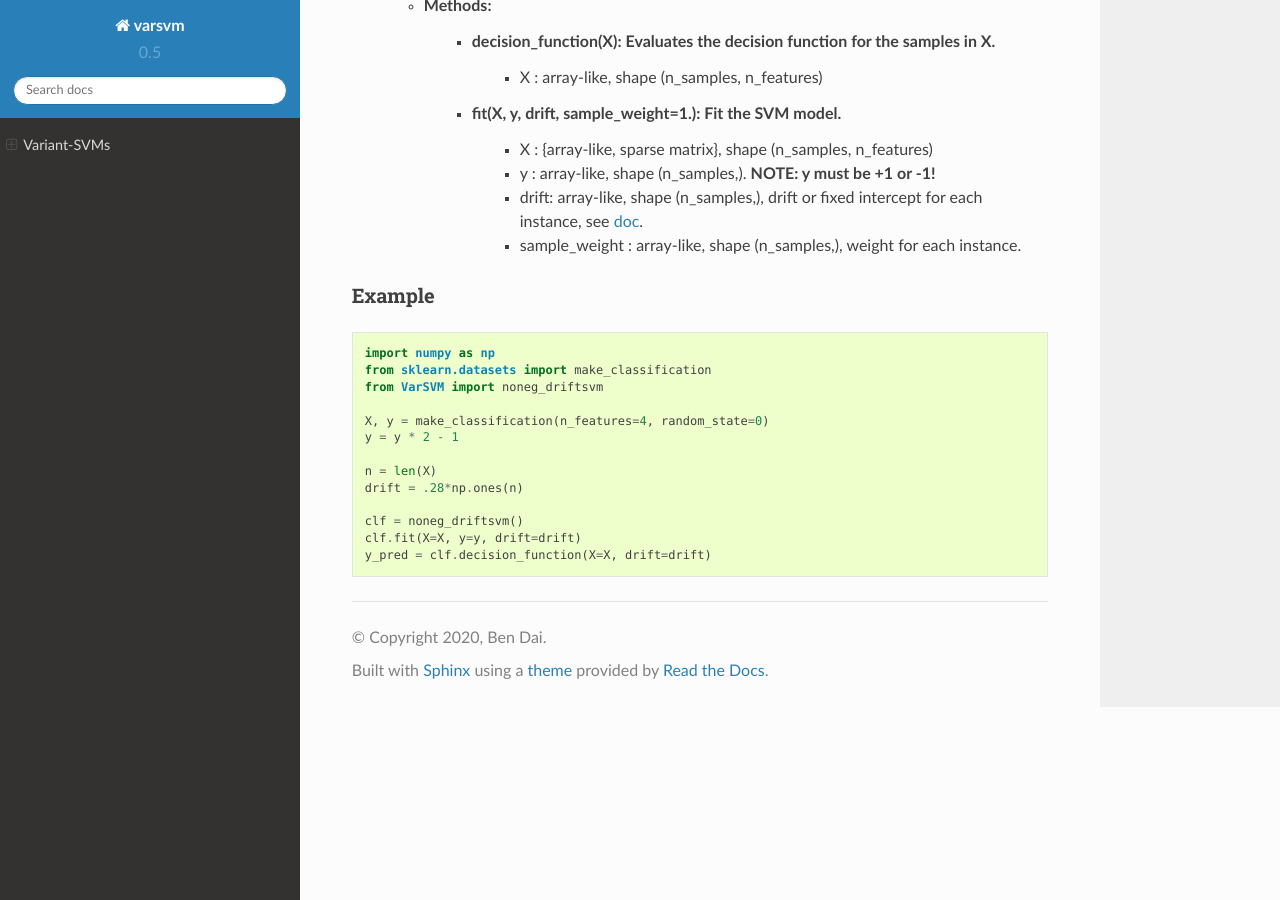
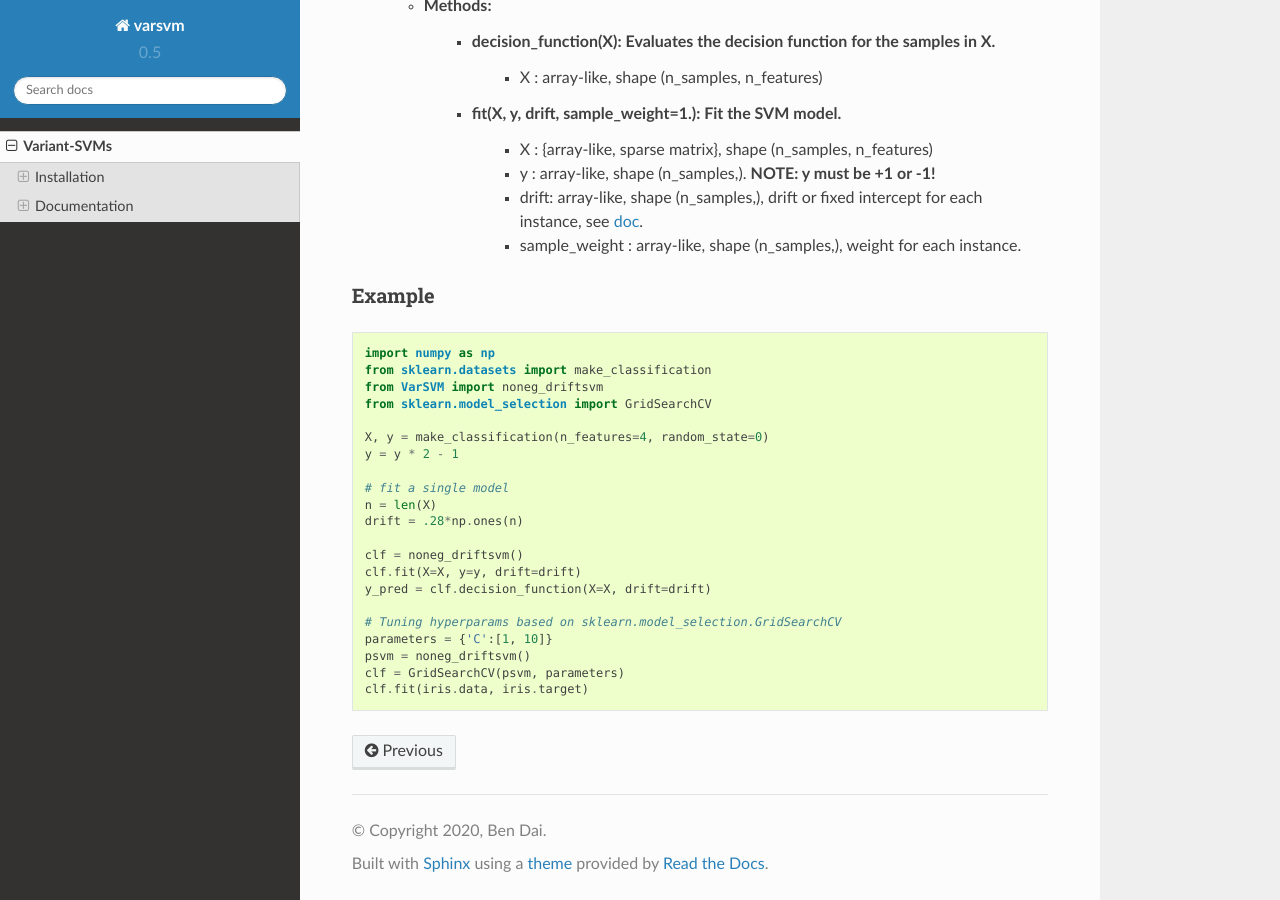
Before and after one commit to statmlben/Variant-SVM, a Sphinx documentation site: the page built from docs/README.rst, in a window 1280 px wide and 900 px high, scrolled down 3004 px. Built offline with Sphinx 7.4.7 and the Read the Docs theme 2.0.0, drawn with Linux system fonts in a browser that asks for light colours.

Commit message:
update docs and README.rst

```diff
--- a/docs/README.rst
+++ b/docs/README.rst
@@ -137,16 +137,24 @@
 
 .. code-block:: Python
 
-   import numpy as np
-   from sklearn.datasets import make_classification
-   from VarSVM import noneg_driftsvm
+    import numpy as np
+    from sklearn.datasets import make_classification
+    from VarSVM import noneg_driftsvm
+    from sklearn.model_selection import GridSearchCV
 
-   X, y = make_classification(n_features=4, random_state=0)
-   y = y * 2 - 1
+    X, y = make_classification(n_features=4, random_state=0)
+    y = y * 2 - 1
 
-   n = len(X)
-   drift = .28*np.ones(n)
+    # fit a single model
+    n = len(X)
+    drift = .28*np.ones(n)
 
-   clf = noneg_driftsvm()
-   clf.fit(X=X, y=y, drift=drift)
-   y_pred = clf.decision_function(X=X, drift=drift)
+    clf = noneg_driftsvm()
+    clf.fit(X=X, y=y, drift=drift)
+    y_pred = clf.decision_function(X=X, drift=drift)
+
+    # Tuning hyperparams based on sklearn.model_selection.GridSearchCV
+    parameters = {'C':[1, 10]}
+    psvm = noneg_driftsvm()
+    clf = GridSearchCV(psvm, parameters)
+    clf.fit(iris.data, iris.target)
--- a/docs/index.rst
+++ b/docs/index.rst
@@ -28,4 +28,5 @@
 
 .. toctree::
     :maxdepth: 2
+
     README
```
Also changed, not shown: README.rst (+18 -10 lines).
